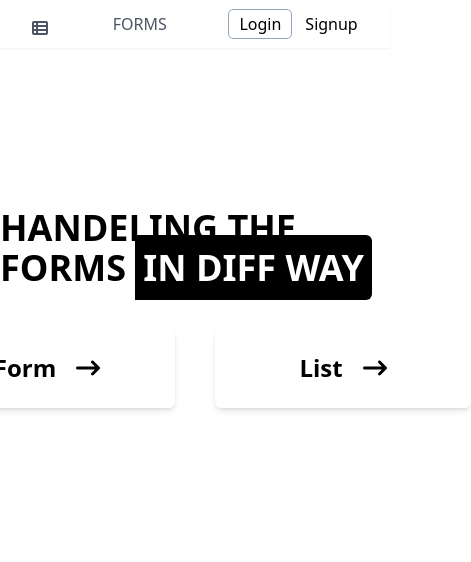
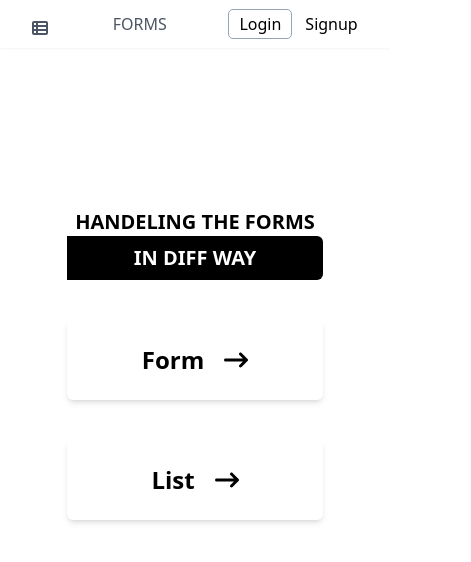
Before and after one commit to timeisnotgood/Forms, a React (Create React App) app in the folder Forms-web/: page / in a window 390 px wide. Shown: the top 562 px of the page, 471 px wide, since content can reach past the window. Built offline with nearby package versions, Linux system fonts and the light colour scheme.

Commit message:
Login, signUp and Home page Made Responsive

```diff
--- a/Forms-web/src/Pages/Home.jsx
+++ b/Forms-web/src/Pages/Home.jsx
@@ -9,8 +9,11 @@ import { FontAwesomeIcon } from '@fortawesome/react-fontawesome'
 const Home = () => {
   return (
     <div className='w-full w-auto h-lvh flex flex-col gap-10 mt-40 items-center'>
-    <h1 className='font-bold text-4xl'>HANDELING THE FORMS <span className='bg-black text-white p-2 rounded-r-md'>IN DIFF WAY</span></h1>
-    <div className='flex flex-row gap-10'>
+    <div className='w-3/4  grid md:grid-cols-2 w-4/5 lg:w-4/6 lg:flex flex-row justify-center'>
+      <h1 className='font-bold w-64 text-xl md:text-2xl md:w-80 text-center lg:text-3xl lg:w-96 lg:text-right'>HANDELING THE FORMS</h1>
+      <h1 className='bg-black w-64 text-center text-white p-2 font-bold text-xl md:text-2xl rounded-r-md sm:text-center lg:text-3xl lg:text-left lg:w-max'>IN DIFF WAY</h1>
+    </div>
+    <div className='flex flex-col items-center gap-10 w-4/5 sm:flex-row lg:w-4/5 justify-center'>
         <Link to={'/form'}>
           <p className='shadow-md w-64 h-20 py-5  box-border rounded-md text-center font-semibold text-2xl transition hover:duration-200 hover:bg-black hover:text-white'>
             Form
--- a/Forms-web/src/Pages/Login.jsx
+++ b/Forms-web/src/Pages/Login.jsx
@@ -40,7 +40,7 @@ const Login = () => {
     <div className='flex flex-col justify-center items-center h-screen'>
 
     {/* Design start */}
-      <div className='border-solid border rounded-lg w-1/3 h-2/3 shadow-md flex flex-col items-center gap-3 box-border p-5'>
+      <div className='border-solid border rounded-lg w-56 sm:w-2/4 md:w-1/3 h-2/3 shadow-md flex flex-col items-center gap-3 box-border p-5 '>
         <h3 className='text-center font-mono font-semibold text-3xl mt-2'>Login</h3>
         <hr className='w-4/5 border-dotted border border-slate-600'/>
         <form
@@ -51,13 +51,13 @@ const Login = () => {
           placeholder='Email (or) UserName '
           name='username'
           onChange={inputHandler}
-          className='border-doted placeholder:italic placeholder:text-slate-400 border mt-3 p-2 rounded-lg'/>
+          className='border-doted placeholder:italic placeholder:text-slate-400 placeholder:text-sm sm:placeholder:text-md border mt-3 p-2 rounded-lg'/>
           <input
             type='text'
             placeholder='Password'
             name='password'
             onChange={inputHandler}
-            className='border-doted placeholder:italic placeholder:text-slate-400 border p-2 rounded-lg'
+            className='border-doted placeholder:italic placeholder:text-slate-400 placeholder:text-sm sm:placeholder:text-md border p-2 rounded-lg'
           />
           <button className='border-dashed border-2 rounded-lg px-4 py-2 font-semibold'>Login</button>
 
--- a/Forms-web/src/Pages/Signup.jsx
+++ b/Forms-web/src/Pages/Signup.jsx
@@ -40,7 +40,7 @@ const Signup = () => {
     <div className='flex flex-col justify-center items-center h-screen'>
 
     {/* Design start */}
-      <div className='border-solid border rounded-lg w-1/3 h-3/4 shadow-md flex flex-col items-center gap-3 box-border p-5'>
+      <div className='border-solid border rounded-lg  w-56 sm:w-2/4 md:w-1/3 h-3/4 shadow-md flex flex-col items-center gap-3 box-border p-5'>
         <h3 className='text-center font-mono font-semibold text-3xl mt-2'>SignUp</h3>
         <hr className='w-4/5 border-dotted border border-slate-600'/>
         <form
@@ -52,25 +52,25 @@ const Signup = () => {
           placeholder='UserName'
           name='username'
           onChange={inputHandler}
-          className='border-doted placeholder:italic placeholder:text-slate-400 border mt-3 p-2 rounded-lg'/>
+          className='border-doted placeholder:italic placeholder:text-slate-400 placeholder:text-sm sm:placeholder:text-md border mt-3 p-2 rounded-lg'/>
 
           <input
           type='text'
           placeholder='Email'
           name='email'
           onChange={inputHandler}
-          className='border-doted placeholder:italic placeholder:text-slate-400 border mt-3 p-2 rounded-lg'/>
+          className='border-doted placeholder:italic placeholder:text-slate-400 placeholder:text-sm sm:placeholder:text-md border mt-3 p-2 rounded-lg'/>
 
           <input
             type='text'
             placeholder='Password'
             name='password'
             onChange={inputHandler}
-            className='border-doted placeholder:italic placeholder:text-slate-400 border mt-3 p-2 rounded-lg'
+            className='border-doted placeholder:italic placeholder:text-slate-400 placeholder:text-sm sm:placeholder:text-md border mt-3 p-2 rounded-lg'
           />
-          <button className='border-dashed border-2 rounded-lg px-4 py-2 font-semibold'>SignUp</button>
+          <button className='border-dashed border-2 rounded-lg px-4 py-2 font-semibold w-4/5 md:w-full'>SignUp</button>
 
-          <h2 className='font-mono font-semibold text-md text-slate-400 mt-2'>
+          <h2 className='font-mono font-semibold text-sm sm:text-md text-slate-400 mt-2'>
           All ready have an account?
           <Link to={'/login'}>
           <span className='text-slate-600'>Login</span>
```
